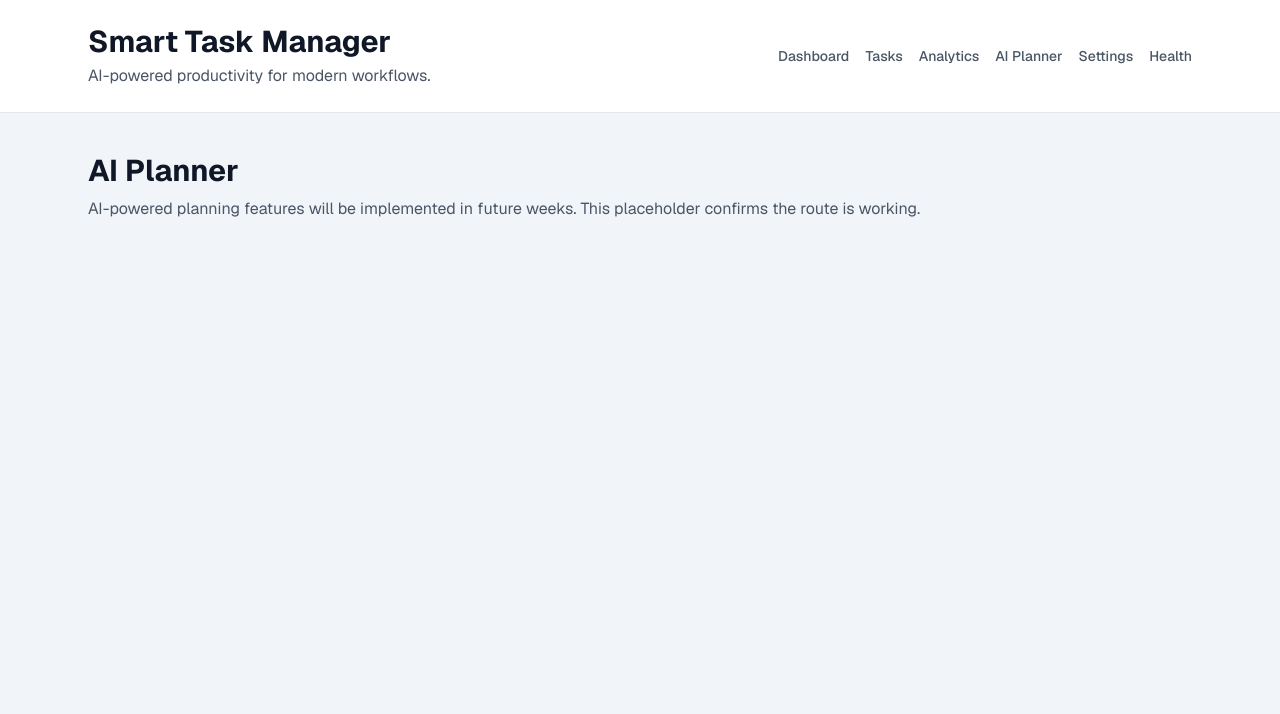
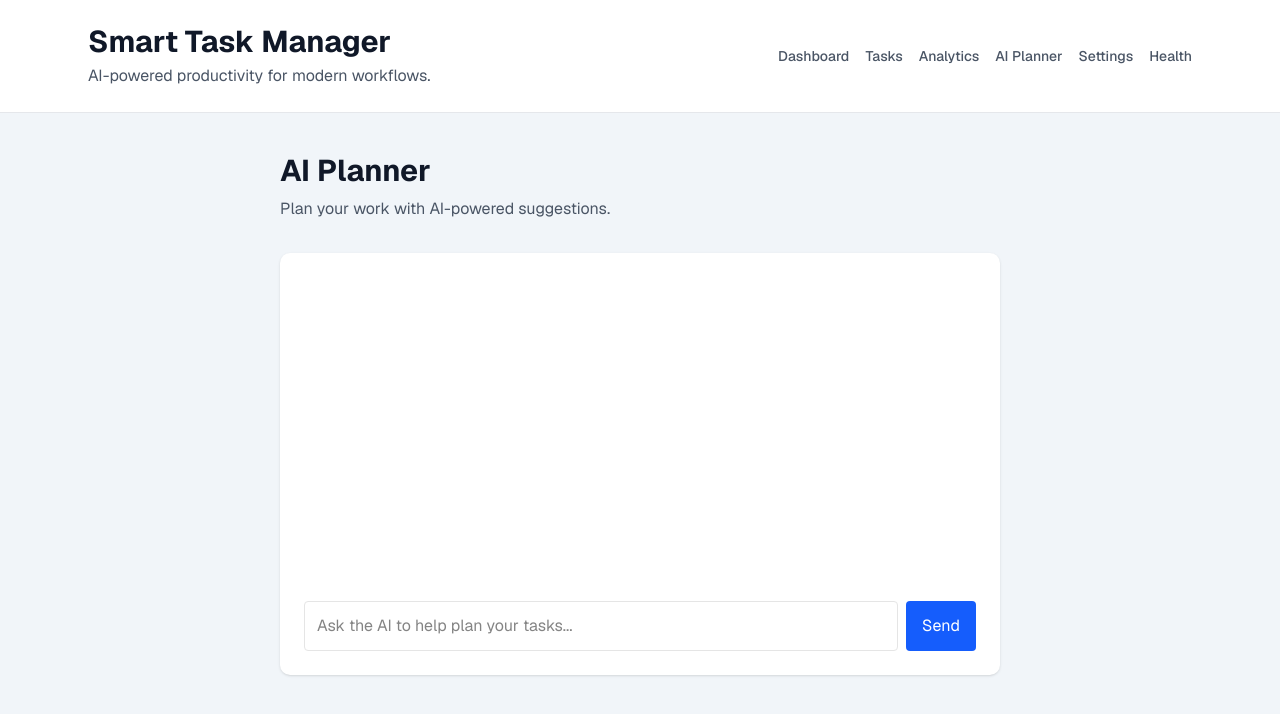
Before and after one commit to Maheenjawad31/smart-task-manager, a Next.js app: page /ai-planner in a window 1280 px wide. Shown: the top 714 px of the page. Built offline with nearby package versions, Linux system fonts and the light colour scheme.

Commit message:
Complete FE-06 AI streaming chat

```diff
--- a/app/ai-planner/page.tsx
+++ b/app/ai-planner/page.tsx
@@ -1,13 +1,192 @@
+"use client";
+
+import { useState, useEffect, useRef } from "react";
+import { useChat } from "@ai-sdk/react";
+import { DefaultChatTransport } from "ai";
+import ReactMarkdown from "react-markdown";
+import remarkGfm from "remark-gfm";
+
 export default function AIPlannerPage() {
+  const [input, setInput] = useState("");
+
+  const messagesContainerRef = useRef<HTMLDivElement>(null);
+  const bottomRef = useRef<HTMLDivElement>(null);
+
+  const [autoScroll, setAutoScroll] = useState(true);
+
+  const { messages, sendMessage, status, stop } = useChat({
+    transport: new DefaultChatTransport({
+      api: "/api/chat",
+    }),
+  });
+
+  async function handleSubmit(
+    e: React.FormEvent<HTMLFormElement>
+  ) {
+    e.preventDefault();
+
+    if (!input.trim() || status !== "ready") return;
+
+    await sendMessage({
+      text: input,
+    });
+
+    setInput("");
+  }
+
+  useEffect(() => {
+    if (autoScroll) {
+      bottomRef.current?.scrollIntoView({
+        behavior: "smooth",
+      });
+    }
+  }, [messages, status, autoScroll]);
+
+  function handleScroll() {
+    const container = messagesContainerRef.current;
+
+    if (!container) return;
+
+    const distanceFromBottom =
+      container.scrollHeight -
+      container.scrollTop -
+      container.clientHeight;
+
+    setAutoScroll(distanceFromBottom < 100);
+  }
+
   return (
     <main className="min-h-screen bg-slate-100">
-        <div className="mx-auto max-w-6xl px-6 py-10">
-          <h1 className="text-3xl font-bold text-gray-900">AI Planner</h1>
+      <div className="mx-auto max-w-3xl px-6 py-10">
+        <h1 className="text-3xl font-bold text-gray-900">
+          AI Planner
+        </h1>
 
         <p className="mt-2 text-gray-600">
-            AI-powered planning features will be implemented in future weeks.
-            This placeholder confirms the route is working.
+          Plan your work with AI-powered suggestions.
         </p>
+
+        <div className="mt-8 rounded-lg bg-white p-6 shadow">
+          <div
+            ref={messagesContainerRef}
+            onScroll={handleScroll}
+            className="min-h-[300px] max-h-[500px] space-y-4 overflow-y-auto"
+          >
+            {messages.map((message) => (
+              <div
+                key={message.id}
+                className={`rounded-lg p-4 ${
+                  message.role === "user"
+                    ? "bg-blue-100 text-right"
+                    : "bg-gray-100"
+                }`}
+              >
+                <strong className="block">
+                  {message.role === "user"
+                    ? "You"
+                    : "AI"}
+                </strong>
+
+                {message.parts.map((part, index) => {
+  if (part.type !== "text") return null;
+
+  return (
+    <div
+      key={index}
+      className="prose prose-sm max-w-none mt-2"
+    >
+      <ReactMarkdown
+        remarkPlugins={[remarkGfm]}
+      >
+        {part.text}
+      </ReactMarkdown>
+    </div>
+  );
+})}
+              </div>
+            ))}
+
+            {status === "submitted" && (
+              <div className="rounded-lg bg-gray-100 p-4">
+                <strong className="block">
+                  AI
+                </strong>
+
+                <div className="mt-2 flex items-center gap-2">
+                  <span className="h-2 w-2 animate-bounce rounded-full bg-gray-400"></span>
+                  <span
+                    className="h-2 w-2 animate-bounce rounded-full bg-gray-400"
+                    style={{
+                      animationDelay: "0.15s",
+                    }}
+                  ></span>
+                  <span
+                    className="h-2 w-2 animate-bounce rounded-full bg-gray-400"
+                    style={{
+                      animationDelay: "0.3s",
+                    }}
+                  ></span>
+
+                  <span className="ml-2 text-gray-500">
+                    Thinking...
+                  </span>
+                </div>
+              </div>
+            )}
+
+            <div ref={bottomRef} />
+          </div>
+
+          {!autoScroll && (
+            <div className="mt-3 flex justify-center">
+              <button
+                onClick={() => {
+                  bottomRef.current?.scrollIntoView({
+                    behavior: "smooth",
+                  });
+
+                  setAutoScroll(true);
+                }}
+                className="rounded-full bg-blue-600 px-4 py-2 text-sm text-white hover:bg-blue-700"
+              >
+                Jump to latest ↓
+              </button>
+            </div>
+          )}
+
+          <form
+            onSubmit={handleSubmit}
+            className="mt-6 flex gap-2"
+          >
+            <input
+              value={input}
+              disabled={status !== "ready"}
+              onChange={(e) =>
+                setInput(e.target.value)
+              }
+              placeholder="Ask the AI to help plan your tasks..."
+              className="flex-1 rounded border p-3 disabled:bg-gray-100 disabled:text-gray-500"
+            />
+
+            <button
+              type="submit"
+              disabled={status !== "ready"}
+              className="rounded bg-blue-600 px-4 py-2 text-white disabled:cursor-not-allowed disabled:opacity-50"
+            >
+              Send
+            </button>
+
+            {status === "streaming" && (
+              <button
+                type="button"
+                onClick={stop}
+                className="rounded bg-red-600 px-4 py-2 text-white hover:bg-red-700"
+              >
+                Stop
+              </button>
+            )}
+          </form>
+        </div>
       </div>
     </main>
   );
--- /dev/null
+++ b/app/api/chat/route.ts
@@ -0,0 +1,24 @@
+import {
+  streamText,
+  convertToModelMessages,
+  type UIMessage,
+} from "ai";
+import { createOpenRouter } from "@openrouter/ai-sdk-provider";
+import { AI_CONFIG } from "@/lib/ai/config";
+
+const openrouter = createOpenRouter({
+  apiKey: process.env.OPENROUTER_API_KEY!,
+});
+
+export async function POST(req: Request) {
+  const { messages }: { messages: UIMessage[] } =
+    await req.json();
+
+  const result = streamText({
+    model: openrouter(AI_CONFIG.model),
+    system: AI_CONFIG.systemPrompt,
+    messages: await convertToModelMessages(messages),
+  });
+
+  return result.toUIMessageStreamResponse();
+}
--- a/app/globals.css
+++ b/app/globals.css
@@ -1,4 +1,5 @@
 @import "tailwindcss";
+@plugin "@tailwindcss/typography";
 @import "tw-animate-css";
 @import "shadcn/tailwind.css";
 
--- /dev/null
+++ b/lib/ai/config.ts
@@ -0,0 +1,22 @@
+export const AI_CONFIG = {
+  model: "openai/gpt-oss-20b:free",
+
+  systemPrompt: `
+You are an AI productivity assistant inside Smart Task Manager.
+
+Help users:
+- prioritize tasks
+- create schedules
+- break large tasks into smaller steps
+- improve productivity
+- build study plans
+- answer productivity-related questions
+
+Adjust the response length based on the user's request.
+
+If the user asks for a short answer, be concise.
+If the user asks for a detailed guide or explanation, provide one.
+
+Always format responses using headings, bullet points, numbered lists, and tables when helpful.
+`,
+};
```
Also changed, not shown: package.json (+8 -0 lines), 1 other file (tests, documents, lock files or other folders). Lines whose indentation alone changed are shown as unchanged.
